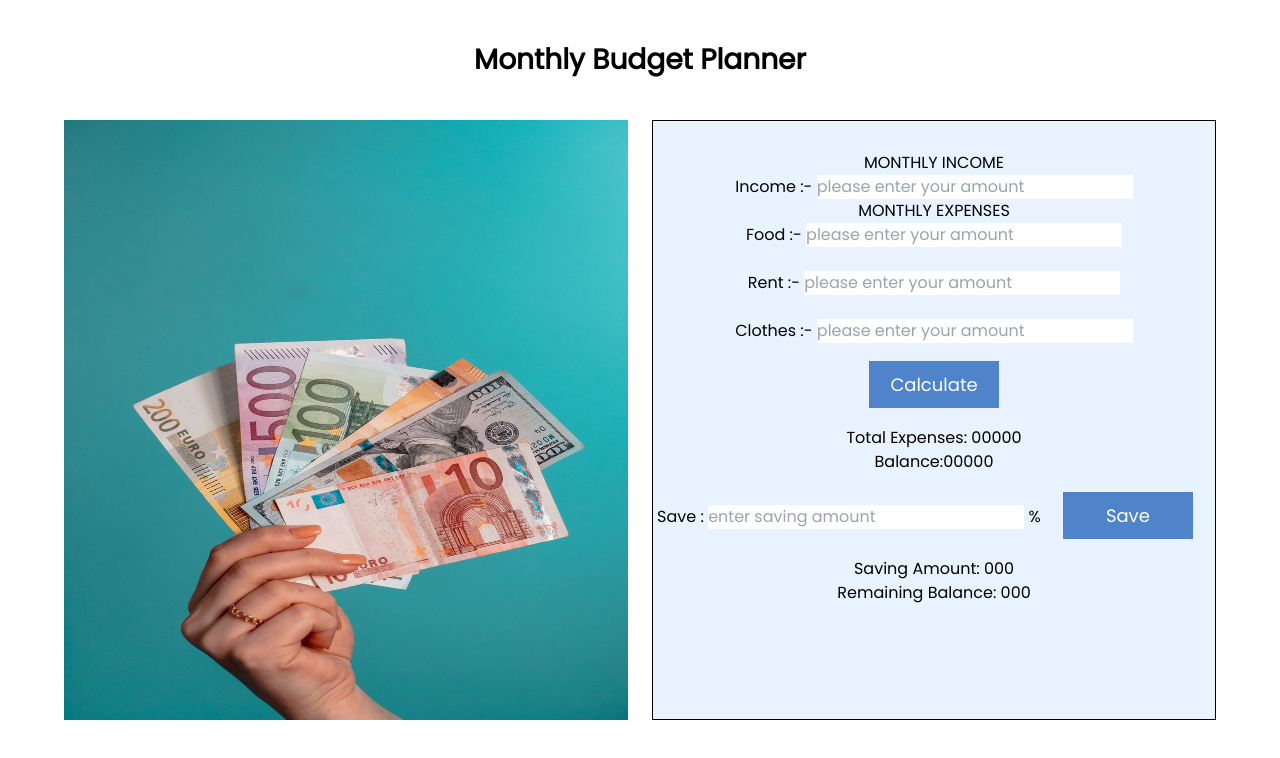
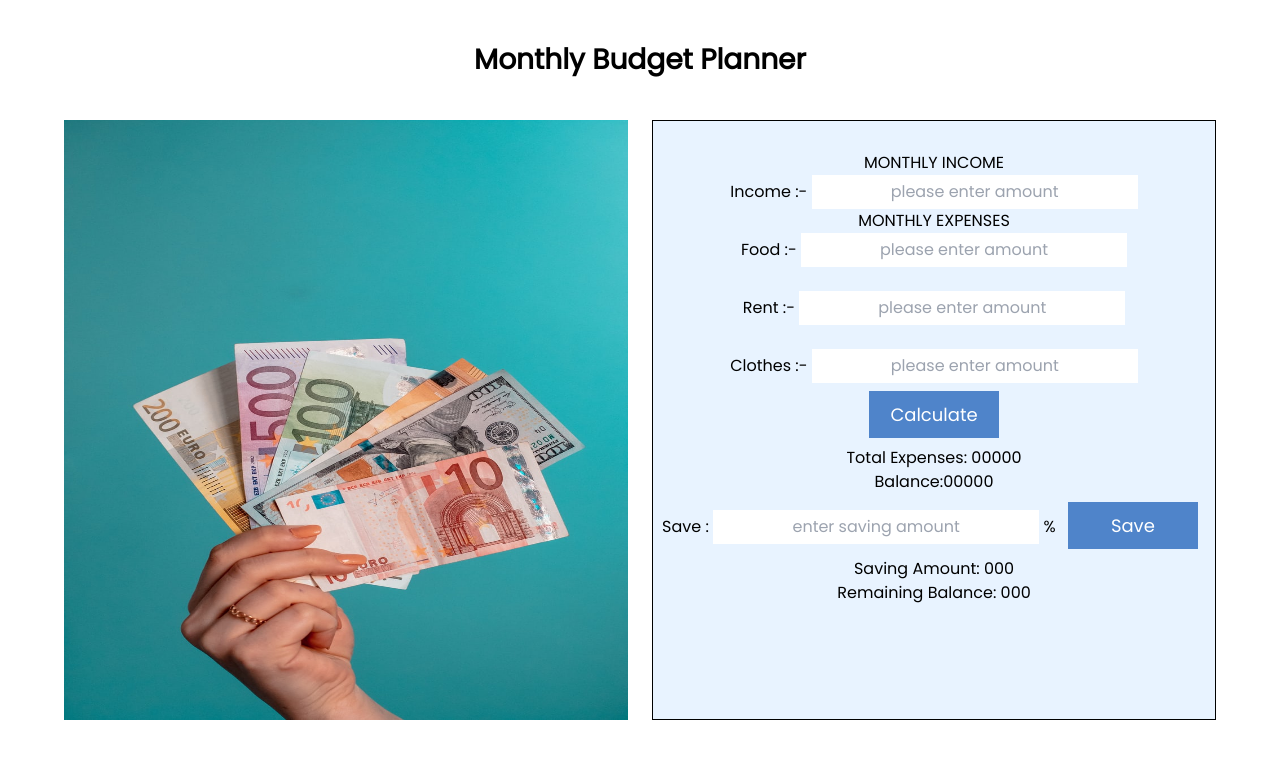
Before and after one commit to rehnuma-akter/cash-calc, a plain HTML site: page index.html in a window 1280 px wide. Drawn offline with nearby package versions, Linux system fonts and the light colour scheme.

Commit message:
final commit

```diff
--- a/css/style.css
+++ b/css/style.css
@@ -25,6 +25,10 @@ img{
     height: 600px;
     border: 1px solid black;
 }
+input{
+    text-align: center;
+    padding: 5px;
+}
 /* both save and calculate buttons style */
 
 #calculate-btn, #save-btn{
@@ -32,6 +36,6 @@ img{
     color: white;
     font-size: 18px;
     width: 130px;
-    margin: 18px;
+    margin: 8px;
     padding: 10px;
 }
--- a/index.html
+++ b/index.html
@@ -27,7 +27,7 @@
                         <!-- income section -->
                         <h2>MONTHLY INCOME</h2>
                         <div class="income"> <label for="income-box"> Income :- </label>
-                            <input type="text" id="income-box" placeholder="please enter your amount">
+                            <input type="text" id="income-box" placeholder="please enter amount">
                         </div>
                     </div>
                     <div>
@@ -35,15 +35,15 @@
                         <h2>MONTHLY EXPENSES</h2>
                         <div class="expenses">
                             <div> <label for="food-box"> Food :- </label>
-                            <input type="text" id="food-box" placeholder="please enter your amount">
+                            <input type="text" id="food-box" placeholder="please enter amount">
                             </div>
                             <br>
                             <div> <label for="rent-box"> Rent :- </label>
-                            <input type="text" id="rent-box" placeholder="please enter your amount">
+                            <input type="text" id="rent-box" placeholder="please enter amount">
                             </div>
                             <br>
                             <div> <label for="clothes-box"> Clothes :- </label>
-                            <input type="text" id="clothes-box" placeholder="please enter your amount">
+                            <input type="text" id="clothes-box" placeholder="please enter amount">
                             </div>
                         </div>
                     <button type="button" id="calculate-btn">Calculate</button>
```
